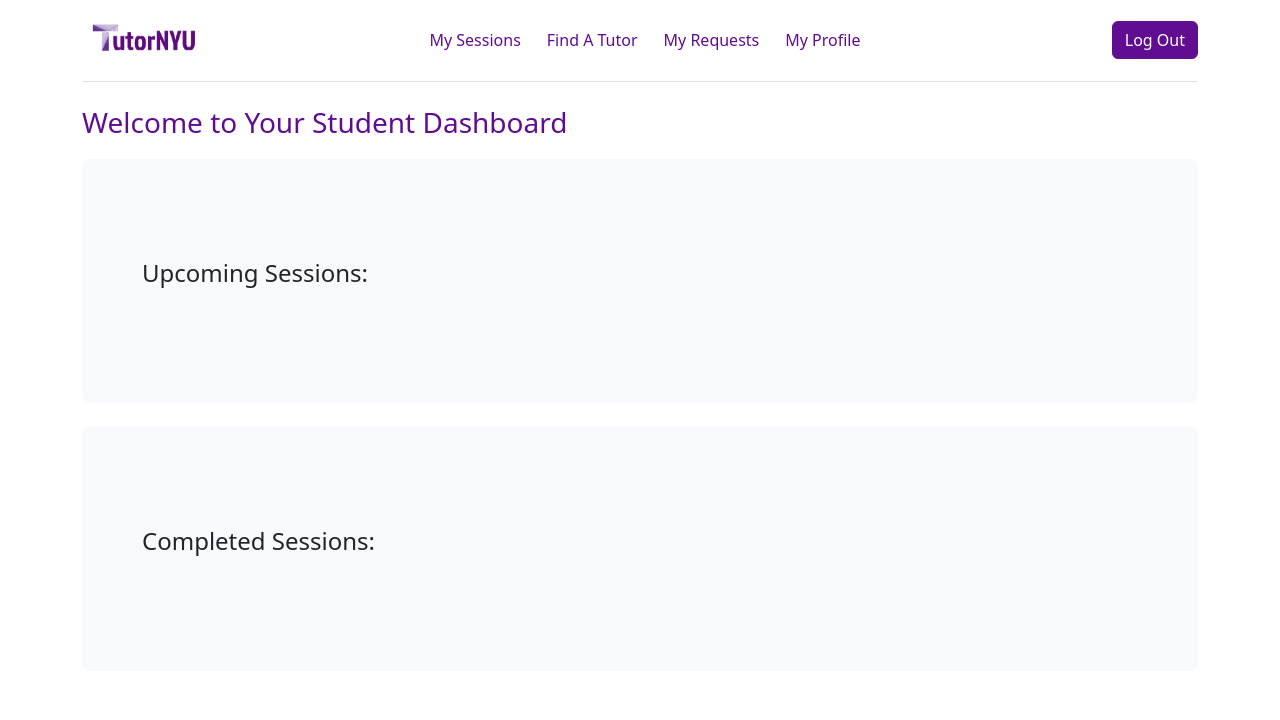
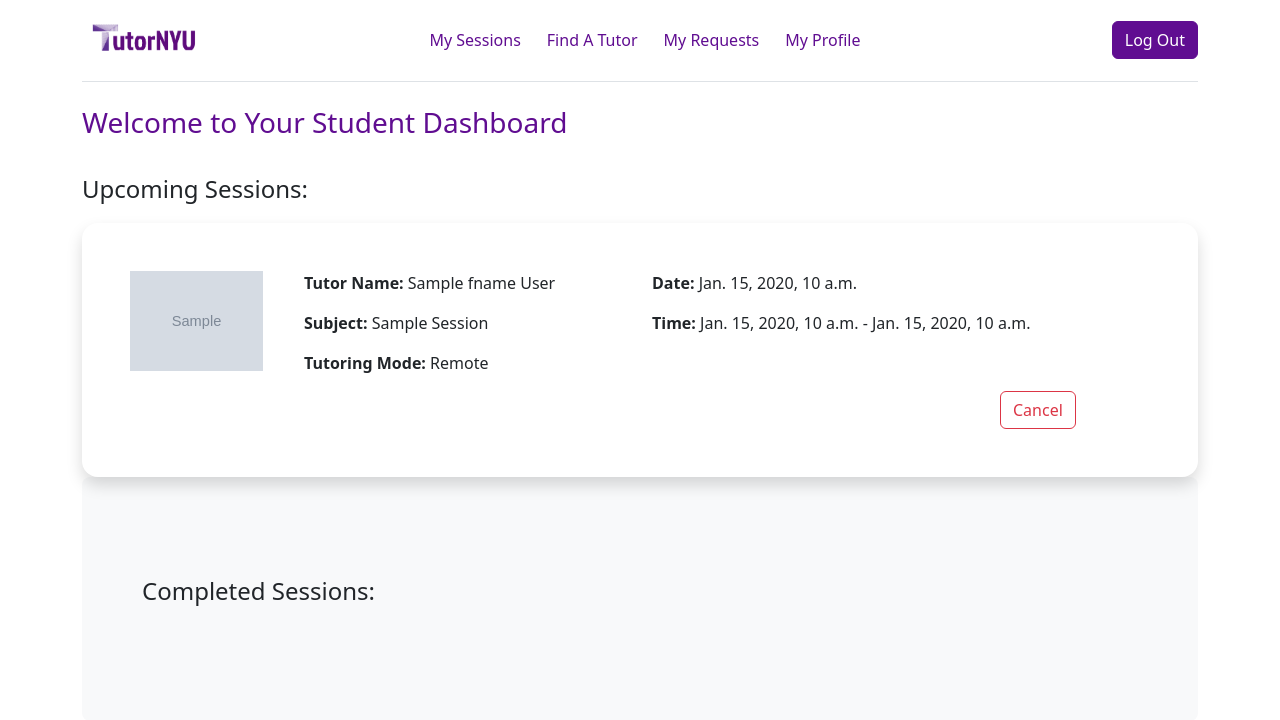
Before and after one commit to gcivil-nyu-org/INT2-Monday-Spring2024-Team-2, a Django app: template Dashboard/templates/Dashboard/student_dashboard.html in a window 1280 px wide. Shown: the top 720 px of the page. Run offline with Django 5.2, Linux system fonts and the light colour scheme; the template is opened without the code that fills it: most values are stand-ins (such as "Sample title", 1, 10 or a date in 2020); grey boxes marked "Sample" are stand-in pictures; some libraries are stand-ins or nearby versions.

Commit message:
Add sessions to student dashboard sessions

```diff
--- a/Dashboard/templates/Dashboard/student_dashboard.html
+++ b/Dashboard/templates/Dashboard/student_dashboard.html
@@ -8,11 +8,39 @@
     <!-- Dashboard Content -->
     <div class="mt-4">
         <h3 style="color: #600d91">Welcome to Your Student Dashboard</h3>
-        <div class="p-5 mb-4 bg-body-tertiary rounded-3" style="margin-top:20px">
-          <div class="container-fluid py-5">
-            <p class="col-md-8 fs-4">Upcoming Sessions:</p>
+        <br>
+        <p class="col-md-8 fs-4">Upcoming Sessions:</p>
+        {% for session in upcomingSessions %}
+        <div class="modal-content rounded-4 shadow">
+          <div class="modal-body p-5 pt-10">
+            <div class="row">
+              <div class="col-md-2">
+                <img src="/media/{{ session.tutor_id.profileT.image }}" alt="Tutor" class="card-img-top" style="max-height: 100px; width: auto">
+              </div>
+              <div class="col-md-4">
+                <p><strong>Tutor Name:</strong> {{ session.tutor_id.profilet.fname }} {{ session.tutor_id.profilet.lname }}</p>
+                <p><strong>Subject:</strong> {{ session.subject | title }}</p>
+                <p><strong>Tutoring Mode:</strong>
+                  {% if session.tutoring_mode == "inperson"  %}
+                  In Person
+                  {% else %}
+                  Remote
+                  {% endif %}
+                </p>
+              </div>
+              <div class="col-md-6">
+                <p><strong>Date: </strong>{{ session.date }}</p>
+                <p><strong>Time:</strong> {{ session.start_time }} - {{ session.end_time }}</p>
+              </div>
+              <div class="col-md-10"></div>
+              <div class="col-md-2 d-flex align-items-end">
+                <button type="button" class="btn btn-outline-danger" data-bs-toggle="modal" data-bs-target="#exampleModal{{ session.id }}">Cancel</button>
+              </div>
+            </div>
           </div>
         </div>
+        {% endfor %}
+
         <div class="p-5 mb-4 bg-body-tertiary rounded-3">
           <div class="container-fluid py-5">
             <p class="col-md-8 fs-4">Completed Sessions:</p>
```
Also changed, not shown: Dashboard/views.py (+23 -2 lines).
